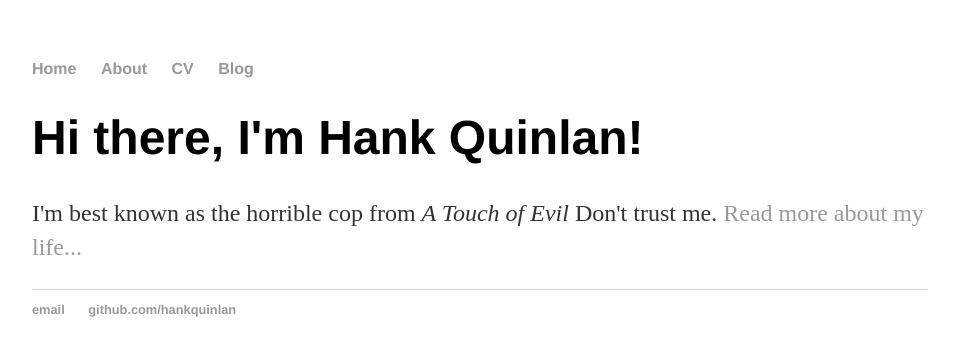
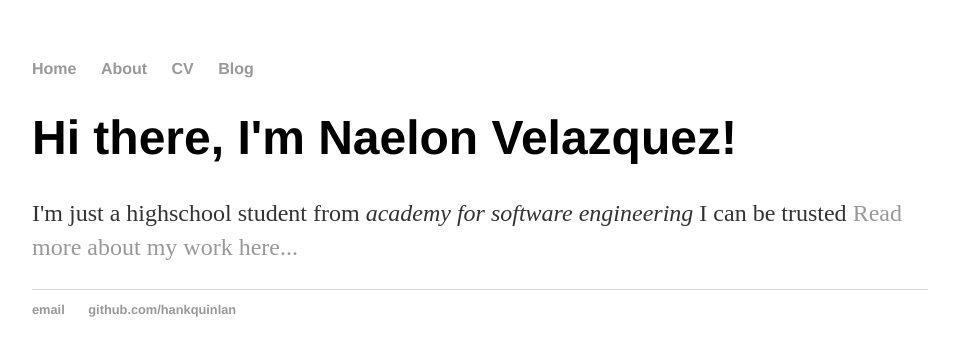
Before and after one commit to naelonv5318/naelonv5318.github.io, a Jekyll site: the page built from about/index.html, in a window 1280 px wide. Shown: the top 356 px of the page, without its empty margins (160-1115 px from the left). Built offline with Jekyll 4.4.1, drawn with Linux system fonts in a browser that asks for light colours.

Commit message:
Update index.html

```diff
--- a/about/index.html
+++ b/about/index.html
@@ -3,6 +3,6 @@ layout: default
 title: about me
 ---
 <div class="blurb">
-	<h1>Hi there, I'm Hank Quinlan!</h1>
-	<p>I'm best known as the horrible cop from <em>A Touch of Evil</em> Don't trust me. <a href="/about">Read more about my life...</a></p>
+	<h1>Hi there, I'm Naelon Velazquez!</h1>
+	<p>I'm just a highschool student from <em>academy for software engineering</em> I can be trusted <a href="/about">Read more about my work here...</a></p>
 </div><!-- /.blurb -->
```
